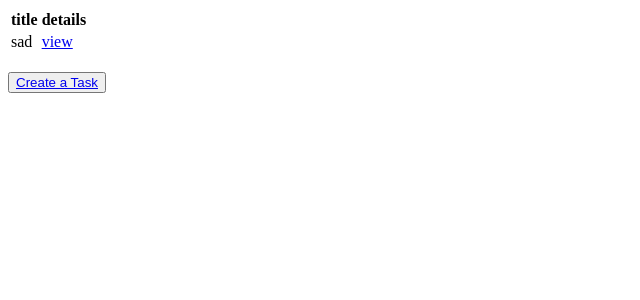
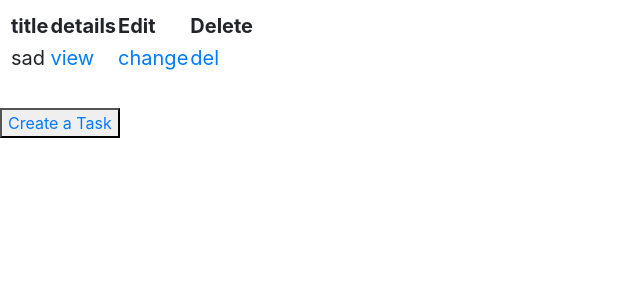
Before and after one commit to Manchootop/todo_app, a Django app: page /tasks/ in a window 1280 px wide. Shown: the top 300 px of the page, without its empty margins (0-640 px from the left). Run offline with Django 4.2, Linux system fonts and the light colour scheme; data comes from the database, SQL or seed files in the repository; both versions use the stored data as it was after the commit; some libraries are stand-ins or nearby versions.

Commit message:
added edit and delete functionality

```diff
--- a/templates/main.html
+++ b/templates/main.html
@@ -4,8 +4,15 @@
 <head>
     <meta charset="UTF-8">
     <title>Todo App</title>
+    <link rel="stylesheet" href="https://cdn.jsdelivr.net/npm/bootstrap@4.0.0/dist/css/bootstrap.min.css" integrity="sha384-Gn5384xqQ1aoWXA+058RXPxPg6fy4IWvTNh0E263XmFcJlSAwiGgFAW/dAiS6JXm" crossorigin="anonymous">
+    <script src="https://code.jquery.com/jquery-3.2.1.slim.min.js" integrity="sha384-KJ3o2DKtIkvYIK3UENzmM7KCkRr/rE9/Qpg6aAZGJwFDMVNA/GpGFF93hXpG5KkN" crossorigin="anonymous"></script>
+<script src="https://cdn.jsdelivr.net/npm/popper.js@1.12.9/dist/umd/popper.min.js" integrity="sha384-ApNbgh9B+Y1QKtv3Rn7W3mgPxhU9K/ScQsAP7hUibX39j7fakFPskvXusvfa0b4Q" crossorigin="anonymous"></script>
+<script src="https://cdn.jsdelivr.net/npm/bootstrap@4.0.0/dist/js/bootstrap.min.js" integrity="sha384-JZR6Spejh4U02d8jOt6vLEHfe/JQGiRRSQQxSfFWpi1MquVdAyjUar5+76PVCmYl" crossorigin="anonymous"></script>
 </head>
 <body>
+<style>
+
+</style>
 
 {% block content %}
 {% endblock %}
--- a/templates/tasks_list.html
+++ b/templates/tasks_list.html
@@ -1,16 +1,21 @@
 {% extends "main.html" %}
 {% block content %}
+
     <table>
         <tr>
             <th>title</th>
             <th>details</th>
+            <th>Edit</th>
+            <th>Delete</th>
         </tr>
 
         {% for task in tasks %}
             <tr>
-                <td>{{ task.title }}</td>
+                <td>{{ task.title | truncatechars:10 }}</td>
 
                 <td><a href="{% url 'task-details' task.id %}">view</a></td>
+                <td><a href="{% url 'task-edit' task.id %}">change</a></td>
+                <td><a href="{% url 'task-delete' task.id %}">del</a></td>
             </tr>
 
 
@@ -19,5 +24,14 @@
 
     <br>
     <button><a href="{% url 'task-create' %}">Create a Task</a></button>
+    <style>
+    table {
+        font-size: 20px;
+        margin: 10px 10px 10px 10px;
 
+    }
+    td tr {
+        align-content: center;
+    }
+    </style>
 {% endblock %}
--- a/todo_app/main/urls.py
+++ b/todo_app/main/urls.py
@@ -6,4 +6,6 @@ urlpatterns = [
     path('tasks/', views.ListTasksView.as_view(), name='tasks'),
     path('tasks/<int:pk>/', views.ShowTaskDetailsView.as_view(), name='task-details'),
     path('tasks-create', views.CreateTaskView.as_view(), name='task-create'),
+    path('tasks-edit/<int:pk>', views.EditTaskView.as_view(), name='task-edit'),
+    path('tasks-delete/<int:pk>', views.DeleteTaskView.as_view(), name='task-delete'),
 ]
--- a/todo_app/main/views.py
+++ b/todo_app/main/views.py
@@ -24,3 +24,17 @@ class CreateTaskView(views.CreateView):
     fields = '__all__'
 
     success_url = reverse_lazy('tasks')
+
+
+class EditTaskView(views.UpdateView):
+    template_name = 'task_edit.html'
+    model = Task
+    fields = ('title', 'description', 'complete')
+
+    success_url = reverse_lazy('tasks')
+
+
+class DeleteTaskView(views.DeleteView):
+    model = Task
+    template_name = 'task_delete.html'
+    success_url = reverse_lazy('tasks')
```
Also changed, not shown: templates/task_delete.html (added, +10 -0 lines), templates/task_edit.html (added, +8 -0 lines), db.sqlite3.
